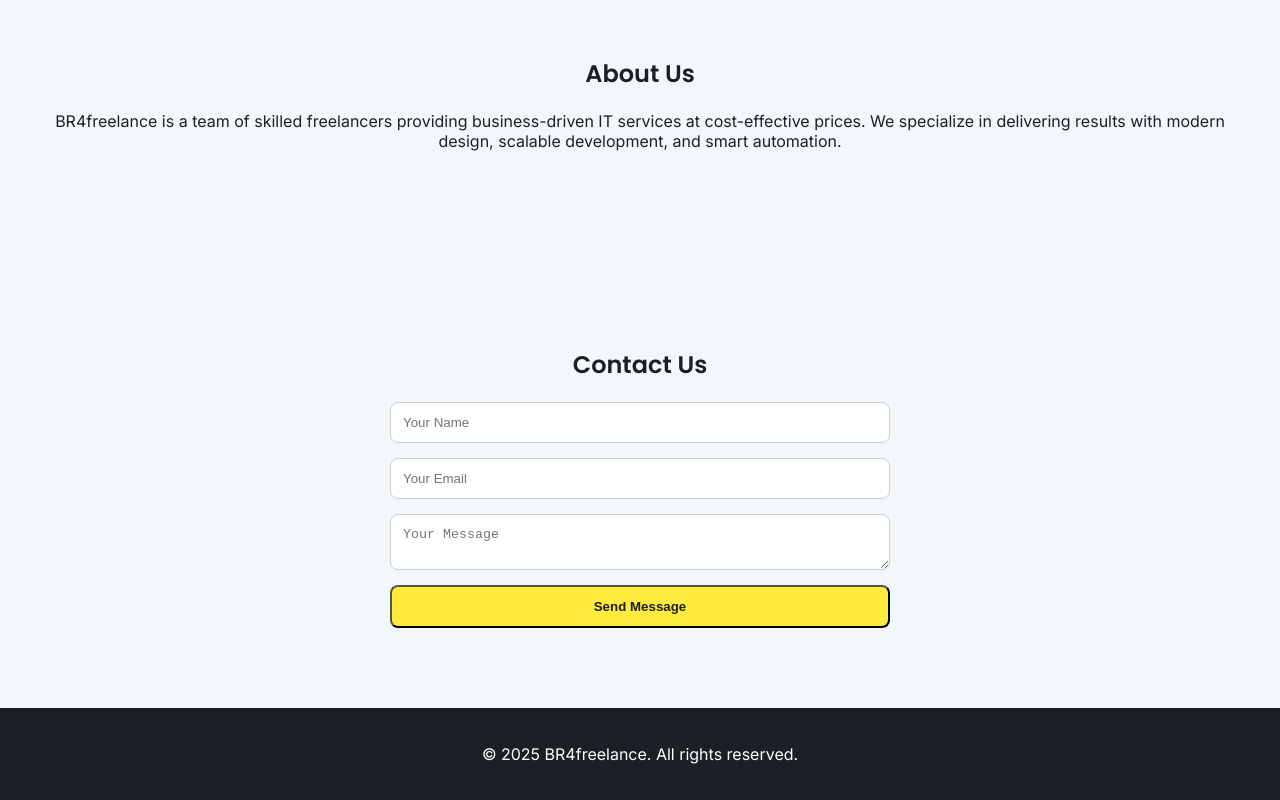
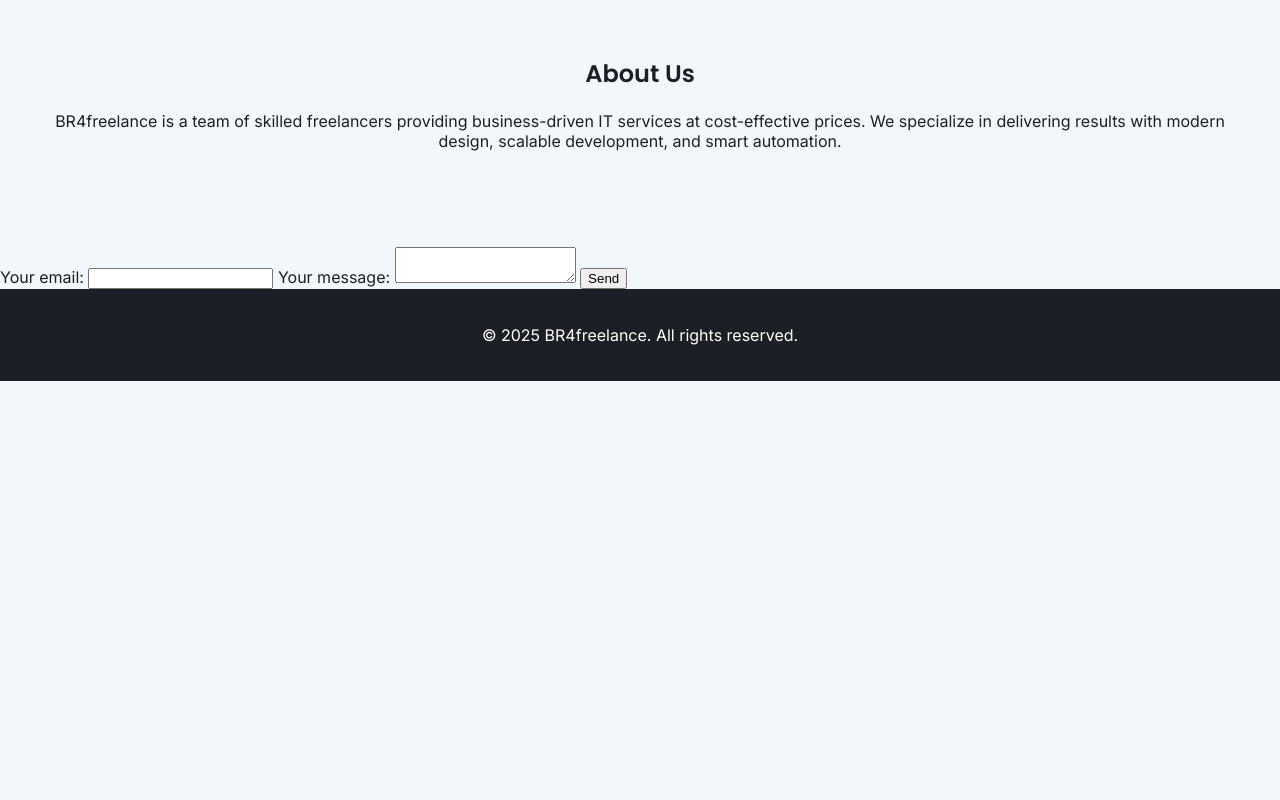
Before and after one commit to br4freelance/br4freelance.github.io, a plain HTML site: page index.html in a window 1280 px wide. Shown: the part 1305-2105 px from the top of the page. After the commit the page ends 1686 px from the top, so only its background shows below. Drawn offline with Linux system fonts and the light colour scheme.

Commit message:
Add files via upload

```diff
--- a/index.html
+++ b/index.html
@@ -53,16 +53,21 @@
     <p>BR4freelance is a team of skilled freelancers providing business-driven IT services at cost-effective prices. We specialize in delivering results with modern design, scalable development, and smart automation.</p>
   </section>
 
-  <!-- Contact -->
-  <section id="contact" class="contact">
-    <h2>Contact Us</h2>
-    <form>
-      <input type="text" placeholder="Your Name" required />
-      <input type="email" placeholder="Your Email" required />
-      <textarea placeholder="Your Message" required></textarea>
-      <button type="submit" class="btn-primary">Send Message</button>
-    </form>
-  </section>
+  <form
+  action="https://formspree.io/f/xovnojdq"
+  method="POST"
+>
+  <label>
+    Your email:
+    <input type="email" name="email">
+  </label>
+  <label>
+    Your message:
+    <textarea name="message"></textarea>
+  </label>
+  <!-- your other form fields go here -->
+  <button type="submit">Send</button>
+</form>
 
   <!-- Footer -->
   <footer class="footer">
```
